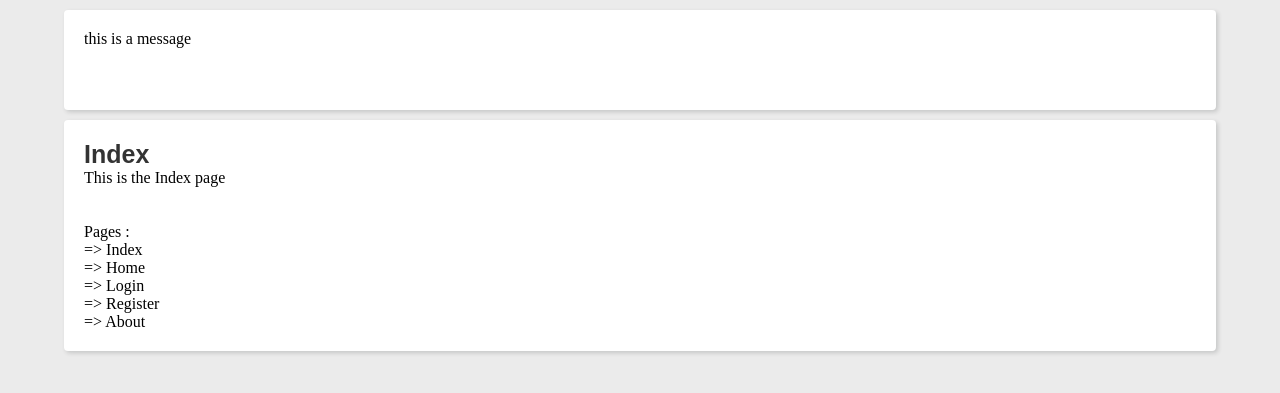
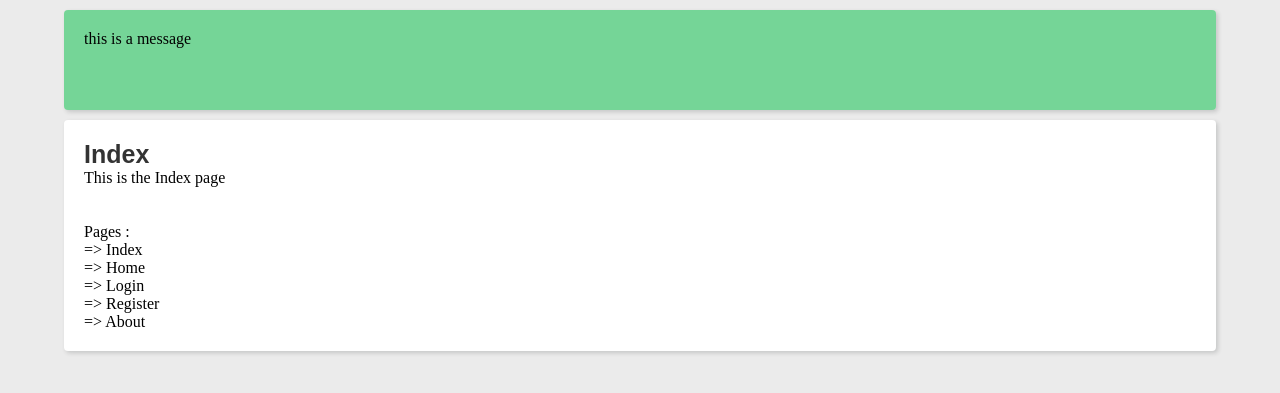
Before and after one commit to Elik09/ServeWatch, a Flask app: page / in a window 1280 px wide. Shown: the top 393 px of the page. Run offline with Flask 2, Linux system fonts and the light colour scheme; some web fonts are replaced.

Commit message:
Initial commit

```diff
--- a/static/css/main.css
+++ b/static/css/main.css
@@ -88,7 +88,7 @@ a {
 
 
 .message{
-	background-color:#fff;
+	background-color:rgb(0, 191, 69,0.5);
 	min-height:100px;
 	overflow:auto;
 	/*border:1px solid red;*/
--- a/templates/header.html
+++ b/templates/header.html
@@ -17,7 +17,7 @@
 	document.write('<script src="http://' + (location.host || 'localhost').split(':')[0] + ':35729/livereload.js?snipver=1"></' + 'script>')
 </script>
 
-		<div class="container">
+		<div class="message">
 			<p>this is a message </p>
 		</div>
 
```
